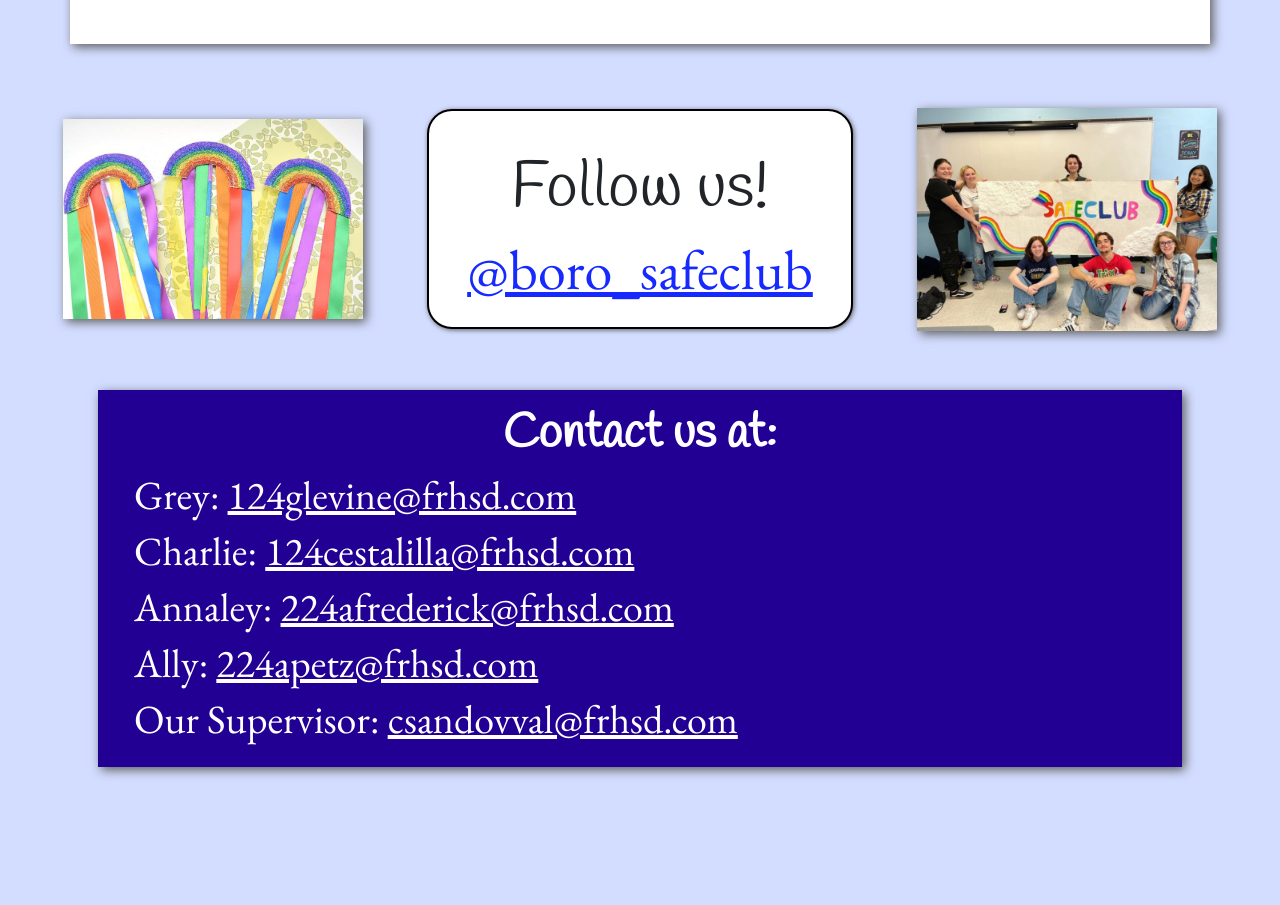
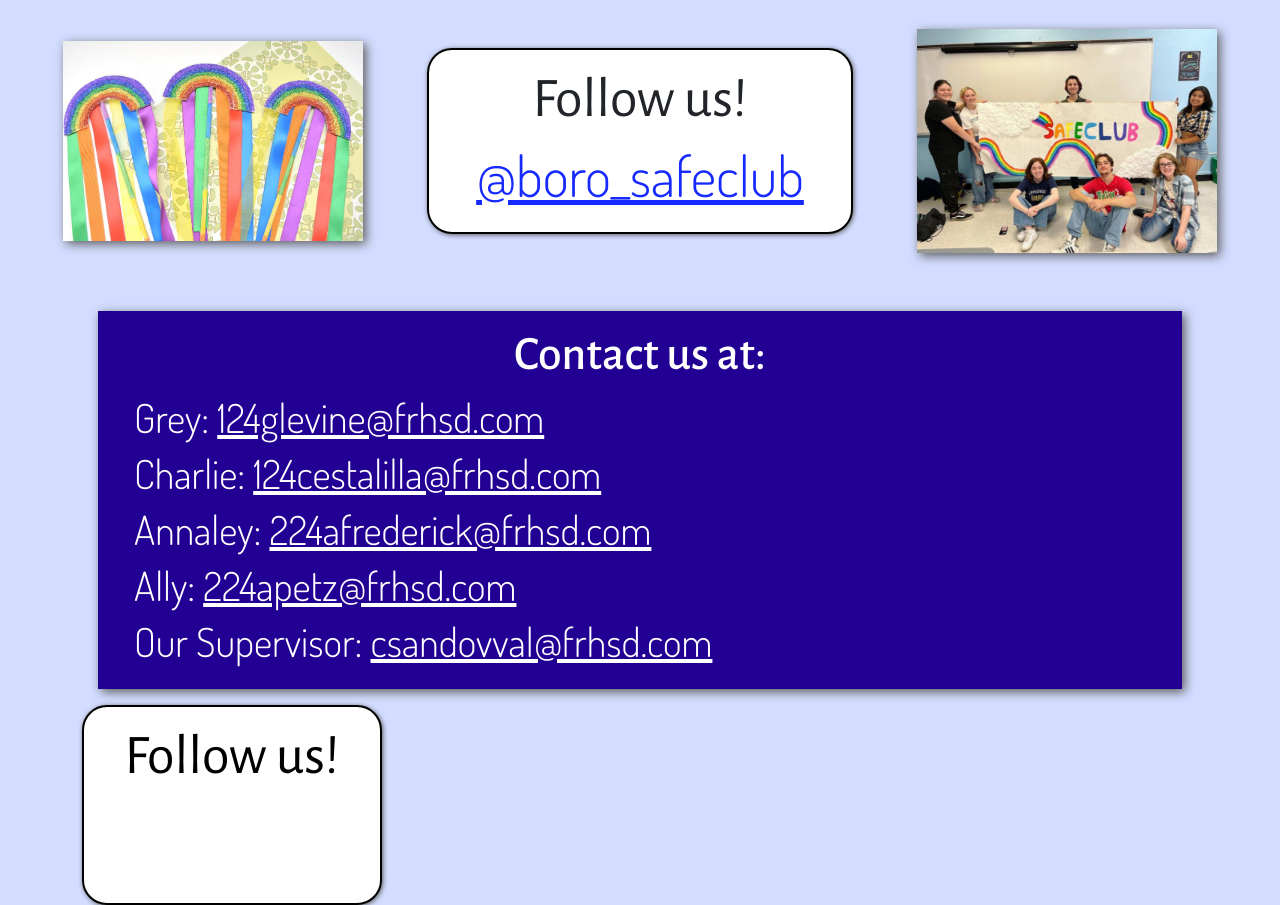
Before and after one commit to 124msalvani/SAFE-Club-Website, a plain HTML site: page index.html in a window 1280 px wide. Shown: the part 700-1605 px from the top of the page. Before the commit the page ends 1483 px from the top, so only its background shows below. Drawn offline with nearby package versions, Linux system fonts and the light colour scheme; a script that the page names is missing; a web font is replaced by a local one.

Commit message:
Added fonts, testing flip box for instagram

```diff
--- a/index.html
+++ b/index.html
@@ -11,7 +11,7 @@
 
   <link rel="preconnect" href="https://fonts.googleapis.com">
 <link rel="preconnect" href="https://fonts.gstatic.com" crossorigin>
-<link href="https://fonts.googleapis.com/css2?family=Baskervville&family=EB+Garamond&family=GFS+Didot&family=Handlee&family=Libre+Bodoni&family=Playfair+Display&family=Roboto:wght@300&display=swap" rel="stylesheet">
+<link href="https://fonts.googleapis.com/css2?family=Alegreya+Sans:wght@300;400;500&family=Baskervville&family=Dosis:wght@300&family=EB+Garamond:wght@400;600&family=Roboto:wght@300&display=swap" rel="stylesheet">
 </head>
 
 <body>
@@ -26,7 +26,7 @@
 
 
       <div class="collapse navbar-collapse justify-content-center" id="collapsingNavbar4">
-        <ul class="navbar-nav">
+        <ul class="navbar-nav Alegreya">
           <li class="nav-item px-5" >
             <a id="text-darkblue" class="nav-link active" aria-current="page" href="index.html">Home</a>
           </li>
@@ -58,8 +58,8 @@
   <div class="container background-white my-3 ">
     <div class="row py-3 text-center blurbox">
       <div class="col text-white p-3">
-        <h1 class="display-4 Handlee" id="text-darkblue">Welcome to the Student Alliance for Equality (S.A.F.E.) Club! </h1>
-        <h6 class="lead display-6 Garamond text-black">We are so pleased that you have an interest in our club.
+        <h1 class="display-4 Alegreya2" id="text-darkblue">Welcome to the Student Alliance for Equality (S.A.F.E.) Club! </h1>
+        <h6 class="lead display-7 Dosis text-black">We are so pleased that you have an interest in our club.
           No meeting is mandatory, and you can bring whoever you want to the club! We will have a mix of education meetings and silly meetings, so don’t be afraid to show up, even if you don’t know anything!</h6></br>
     </div>
     </div>
@@ -76,9 +76,9 @@
       <div class="col-4">
         <div class="row">
           <div style="border-radius: 25px;" class="col py-3 border-black text-center background-white">
-            <div class="row"></div>
-            <br> <h1 class=" display-3 Handlee" id="follow-us">Follow us!</h1>
-            <h1 class="display-4 Garamond"><a id="insta-link" href="https://instagram.com/boro_safeclub">@boro_safeclub</a></h1>
+            <div class="row px-4">
+            <br> <h1 class=" display-4 Alegreya2" id="follow-us">Follow us!</h1></div>
+            <h1 class="display-4 Dosis"><a id="insta-link" href="https://instagram.com/boro_safeclub">@boro_safeclub</a></h1>
           </div>
 
         </div>
@@ -94,10 +94,10 @@
 </div>
 
 
-  <div class="container pt-5 my-3 Garamond">
+  <div class="container pt-5 my-3 Dosis">
     <div class="row bluebackground-gradient blurbox m-3 py-3 px-4 justify-content-center ">
       <div class="col text-white">
-        <h1 class="text-center display-5 bold Handlee">Contact us at:</h1>
+        <h1 class="text-center display-5 Alegreya3">Contact us at:</h1>
         <h3 class="display-6"> Grey: <a id="white-link-text" href="mailto:124glevine@frhsd.com">124glevine@frhsd.com</a> </h3>
         <h3 class="display-6"> Charlie: <a id="white-link-text" href="mailto:124cestalilla@frhsd.com">124cestalilla@frhsd.com</a> </h3>
         <h3 class="display-6"> Annaley: <a id="white-link-text" href="mailto:224afrederick@frhsd.com">224afrederick@frhsd.com</a> </h3>
@@ -105,6 +105,25 @@
         <h3 class="display-6"> Our Supervisor: <a id="white-link-text" href="mailto:csandovval@frhsd.com">csandovval@frhsd.com</a> </h3>
       </div>
     </div>
+  </div>
+
+
+  <div class="container">
+    <div class="row">
+      <div class="col">
+        <div style="border-radius: 25px;" class="col flip-box py-3 border-black text-center background-white">
+          <div class="flip-box-inner">
+            <div class="flip-box-front">
+              <h1 class=" display-4 Alegreya2" id="follow-us">Follow us!</h1>
+            </div>
+            <div class="flip-box-back">
+              <h1 class="display-4 Dosis"><a id="insta-link" href="https://instagram.com/boro_safeclub">@boro_safeclub</a></h1>
+            </div>
+          </div>
+        </div>
+      </div>
+    </div>
+
   </div>
 
 
--- a/style.css
+++ b/style.css
@@ -7,16 +7,12 @@ body {
   font-family: 'Baskervville', serif;
 }
 
+.Dosis{
+  font-family: 'Dosis', sans-serif;
+}
+
 .Garamond{
   font-family: 'EB Garamond', serif;
-}
-
-.Didot{
-  font-family: 'GFS Didot', serif;
-}
-
-.Bodoni{
-  font-family: 'Libre Bodoni', serif;
 }
 
 .Playfair{
@@ -27,8 +23,18 @@ body {
   font-family: 'Roboto', sans-serif;
 }
 
-.Handlee{
-  font-family: 'Handlee', cursive;
+.Alegreya{
+  font-family: 'Alegreya Sans', sans-serif;
+}
+
+.Alegreya2{
+  font-family: 'Alegreya Sans', sans-serif;
+  font-weight: 400;
+}
+
+.Alegreya3{
+  font-family: 'Alegreya Sans', sans-serif;
+  font-weight: 500;
 }
 
 
@@ -71,7 +77,7 @@ nav.stroke ul li a:hover:after {
 }
 
 .background-pink{
-  background-color: rgb(255, 255, 255);
+  background-color: rgb(255, 220, 220);
 }
 
 .text-darkblue{
@@ -94,6 +100,14 @@ nav.stroke ul li a:hover:after {
   font-size: 7em;
 }
 
+#Leaders{
+  font-size: 6.5em;
+}
+
+.display-7{
+  font-size: calc(1.375rem + .75vw);
+}
+
 /*Custom Navbar Toggler */
 
 .custom-toggler .navbar-toggler-icon {
@@ -110,7 +124,59 @@ nav.stroke ul li a:hover:after {
 
 /*Toggler End */
 
-/*Header Background Images End */
+/*Box Flip Test*/
+/* The flip box container - set the width and height to whatever you want. We have added the border property to demonstrate that the flip itself goes out of the box on hover (remove perspective if you don't want the 3D effect */
+.flip-box {
+  background-color: white;
+  flex: auto;
+  width: 300px;
+  height: 200px;
+  border: 1px solid #f1f1f1;
+  perspective: 1000px; /* Remove this if you don't want the 3D effect */
+}
+
+/* This container is needed to position the front and back side */
+.flip-box-inner {
+  position: relative;
+  width: 100%;
+  height: 100%;
+  text-align: center;
+  transition: transform 0.8s;
+  transform-style: preserve-3d;
+}
+
+/* Do an horizontal flip when you move the mouse over the flip box container */
+.flip-box:hover .flip-box-inner {
+  transform: rotateY(180deg);
+}
+
+/* Position the front and back side */
+.flip-box-front, .flip-box-back {
+  position: absolute;
+  width: 100%;
+  height: 100%;
+  -webkit-backface-visibility: hidden; /* Safari */
+  backface-visibility: hidden;
+}
+
+/* Style the front side */
+.flip-box-front {
+  color: black;
+}
+
+/* Style the back side */
+.flip-box-back {
+  color: white;
+  transform: rotateY(180deg);
+}
+
+
+/*Box Flip End */
+
+
+
+
+/*Header Background Images Starts */
 .background-rainbow{
   color: white;
   background: url(../img/rainbow1.jpg) no-repeat;
@@ -132,12 +198,12 @@ nav.stroke ul li a:hover:after {
 
 .background-rainbow-3{
   color: white;
-  background: url(../img/pastel-gradient-1.jpg) no-repeat;
+  background: url(../img/wavey-rainbow4.png) no-repeat;
   background-size: 100%;
   background-clip: padding-box;
   background-position: 50% 95%;;
   text-shadow: 2px 1.5px black;
-  border-radius: 5%
+
 }
 
 
```
Also changed, not shown: about.html (+9 -9 lines).
